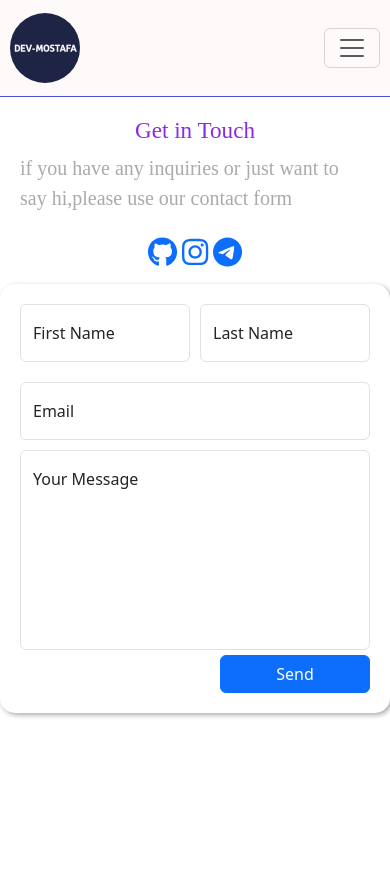
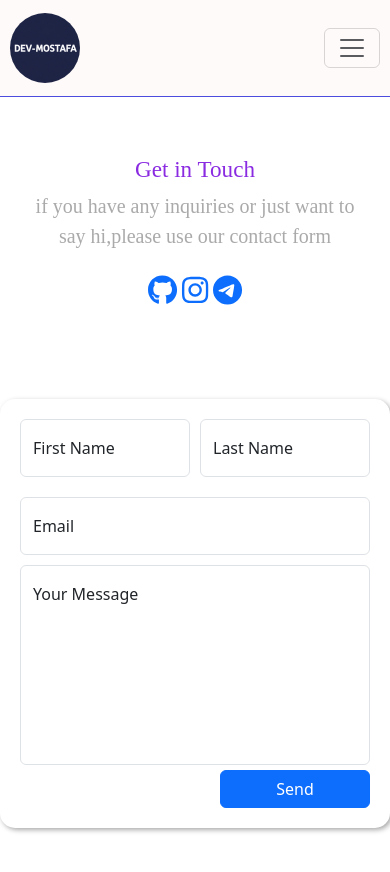
Before and after one commit to Dev-MostafaAzari/Uni-Project-Rework, a React (Create React App) app: page /contact in a window 390 px wide. Shown: the top 872 px of the page. Built offline with nearby package versions, Linux system fonts and the light colour scheme.

Commit message:
fixingAboutMeResponsiveOnSurfaceDuo

```diff
--- a/src/styles/ContactMe.css
+++ b/src/styles/ContactMe.css
@@ -7,6 +7,8 @@
     margin-top: 20px;
     align-items: center;
     gap: 10px;
+    max-height: 750px;
+    height: 100vh;
 }
 .inputPartContainer
 {
@@ -79,11 +81,11 @@
     .mainContentContainer
     {
         display: flex;
-        flex-direction: column;
+        flex-direction: row;
         flex-wrap: wrap;
         height: 100vh;
         align-items: center;
-        justify-content: flex-start;
+        justify-content: center;
         gap: 10px;
     }
     .linkPartContainer
@@ -102,6 +104,10 @@
     {
         justify-content: center;
     }
+    .ContactText
+    {
+        text-align: center;
+    }
 }
 .SocialLinksContainer
 {
```
